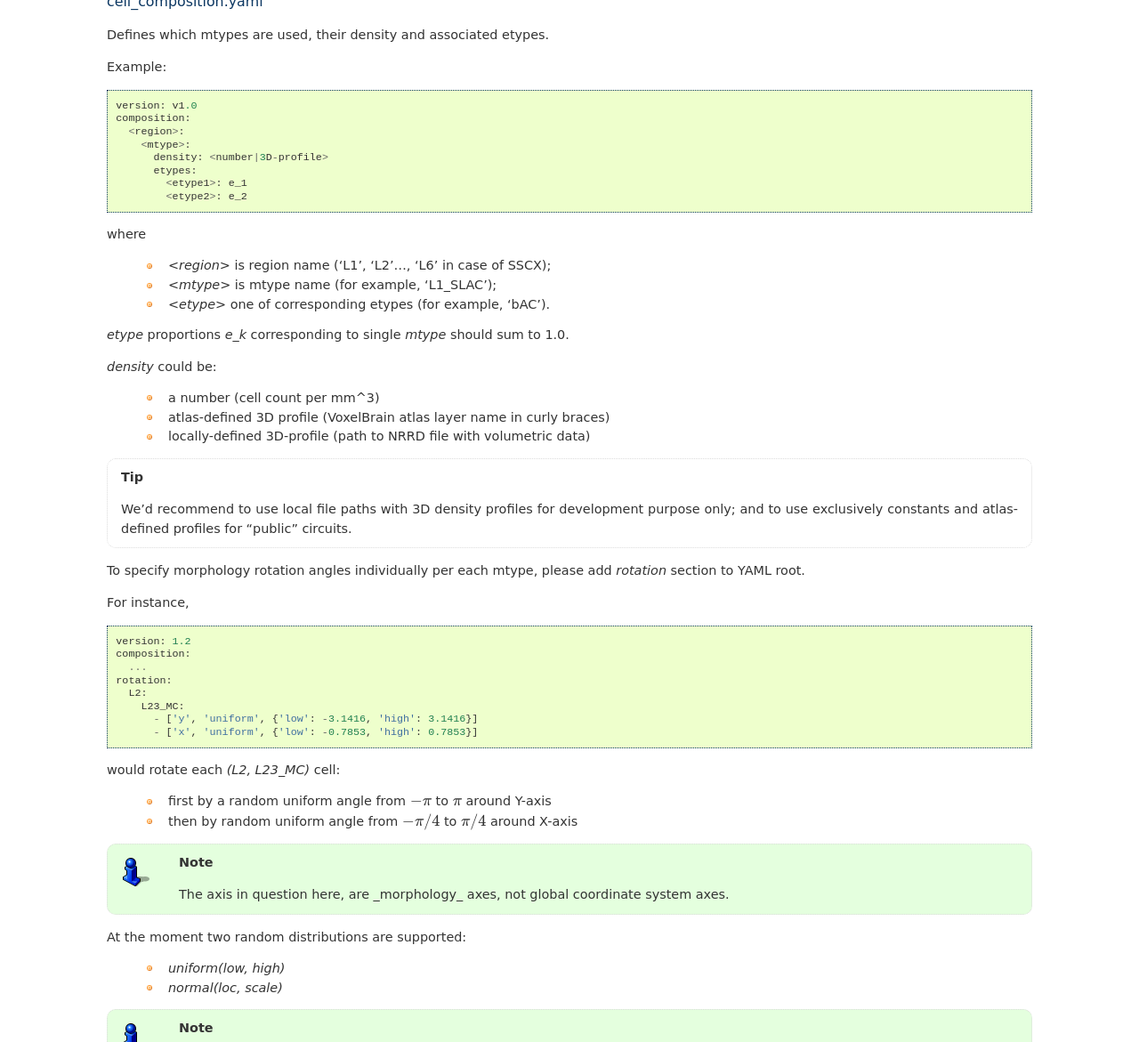
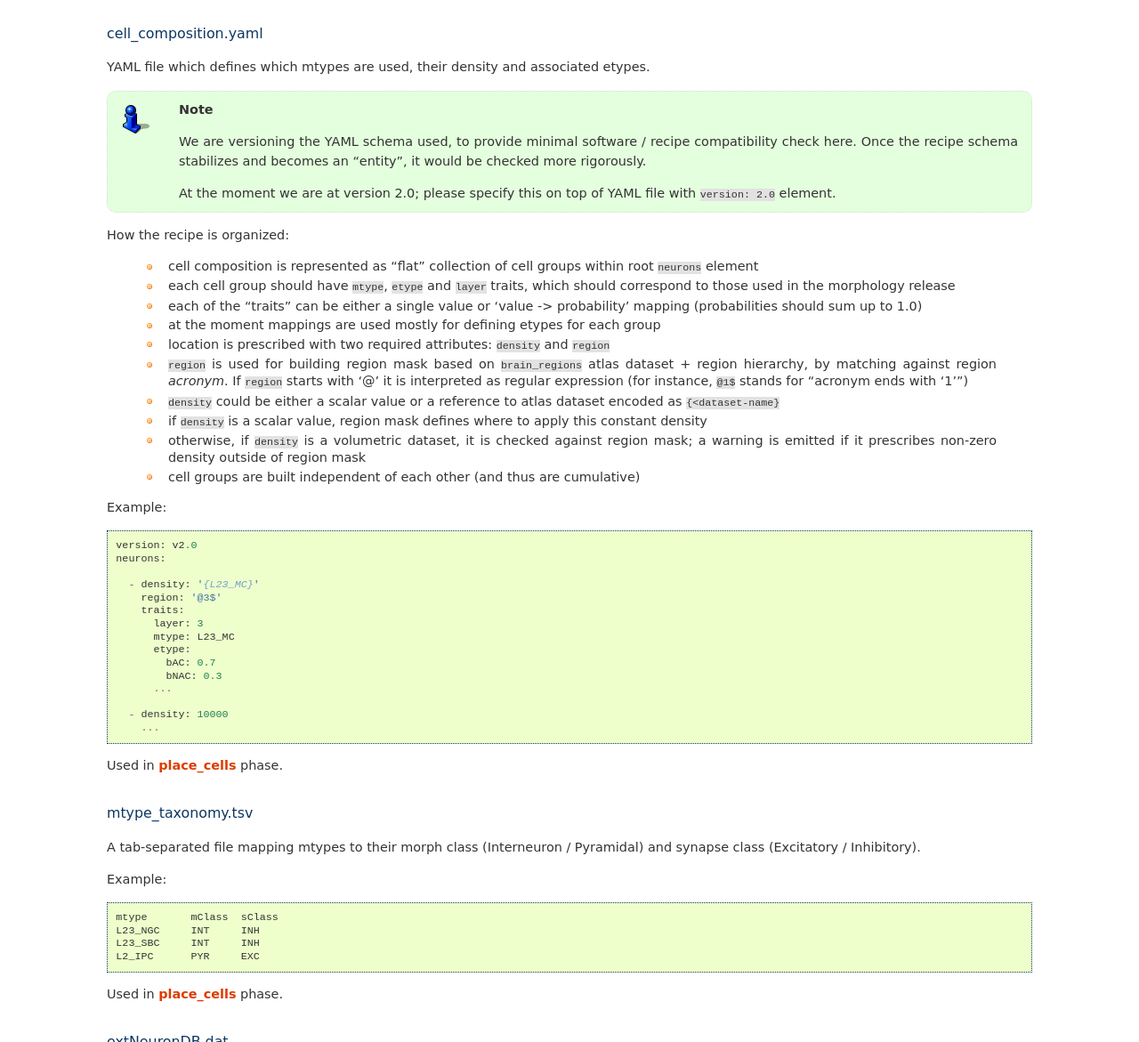
Before and after one commit to BlueBrain/circuit-build, a Sphinx documentation site: the page built from doc/source/bioname.rst, in a window 1280 px wide and 1400 px high, scrolled down 1848 px, cut to the strip 229-1400 px from the top of the window. Shown: the whole strip at 89% size. Built offline with Sphinx 7.4.7, drawn with Linux system fonts in a browser that asks for light colours; some of the changed text lies outside the part shown.

Commit message:
Updated cell composition recipe documentation
Change-Id: Id30bc1dd72756ebcee8b24f73a3f5a23c21a20e7

```diff
--- a/doc/source/bioname.rst
+++ b/doc/source/bioname.rst
@@ -11,6 +11,8 @@ The following parts should define a *reproducible* circuit release:
 Eventually `bioname` and `entities` would become `Nexus`-stored entities in a strict sense (i.e. validated against some schema, immutable, accessible by URL). At the moment though these are files stored at specified paths on GPFS.
 
 Let us describe the contents of `bioname` in more detail now.
+
+For a full example of `bioname` see also: :ref:`ref-faq-bioname`
 
 
 Bioname
@@ -99,69 +101,46 @@ An example of full ``MANIFEST.yaml``:
 
 cell_composition.yaml
 ~~~~~~~~~~~~~~~~~~~~~
-Defines which mtypes are used, their density and associated etypes.
+YAML file which defines which mtypes are used, their density and associated etypes.
+
+.. note::
+
+  We are versioning the YAML schema used, to provide minimal software / recipe compatibility check here. Once the recipe schema stabilizes and becomes an "entity", it would be checked more rigorously.
+
+  At the moment we are at version 2.0; please specify this on top of YAML file with ``version: 2.0`` element.
+
+How the recipe is organized:
+
+ * cell composition is represented as "flat" collection of cell groups within root ``neurons`` element
+ * each cell group should have ``mtype``, ``etype`` and ``layer`` traits, which should correspond to those used in the morphology release
+ * each of the "traits" can be either a single value or 'value -> probability' mapping (probabilities should sum up to 1.0)
+ * at the moment mappings are used mostly for defining etypes for each group
+ * location is prescribed with two required attributes: ``density`` and ``region``
+ * ``region`` is used for building region mask based on ``brain_regions`` atlas dataset + region hierarchy, by matching against region *acronym*. If ``region`` starts with '@' it is interpreted as regular expression (for instance, ``@1$`` stands for "acronym ends with '1'")
+ * ``density`` could be either a scalar value or a reference to atlas dataset encoded as ``{<dataset-name}``
+ * if ``density`` is a scalar value, region mask defines where to apply this constant density
+ * otherwise, if ``density`` is a volumetric dataset, it is checked against region mask; a warning is emitted if it prescribes non-zero density outside of region mask
+ * cell groups are built independent of each other (and thus are cumulative)
 
 Example:
 ::
 
-    version: v1.0
-    composition:
-      <region>:
-        <mtype>:
-          density: <number|3D-profile>
-          etypes:
-            <etype1>: e_1
-            <etype2>: e_2
+    version: v2.0
+    neurons:
 
-where
+      - density: '{L23_MC}'
+        region: '@3$'
+        traits:
+          layer: 3
+          mtype: L23_MC
+          etype:
+            bAC: 0.7
+            bNAC: 0.3
+          ...
 
- * `<region>` is region name ('L1', 'L2'..., 'L6' in case of SSCX);
- * `<mtype>` is mtype name (for example, 'L1_SLAC');
- * `<etype>` one of corresponding etypes (for example, 'bAC').
+      - density: 10000
+        ...
 
-`etype` proportions `e_k` corresponding to single `mtype` should sum to 1.0.
-
-`density` could be:
-
- * a number (cell count per mm^3)
- * atlas-defined 3D profile (VoxelBrain atlas layer name in curly braces)
- * locally-defined 3D-profile (path to NRRD file with volumetric data)
-
-.. tip::
-    We'd recommend to use local file paths with 3D density profiles for development purpose only; and to use exclusively constants and atlas-defined profiles for "public" circuits.
-
-To specify morphology rotation angles individually per each mtype, please add `rotation` section to YAML root.
-
-For instance,
-
-::
-
-  version: 1.2
-  composition:
-    ...
-  rotation:
-    L2:
-      L23_MC:
-        - ['y', 'uniform', {'low': -3.1416, 'high': 3.1416}]
-        - ['x', 'uniform', {'low': -0.7853, 'high': 0.7853}]
-
-would rotate each `(L2, L23_MC)` cell:
-
-  - first by a random uniform angle from :math:`-\pi` to :math:`\pi` around Y-axis
-  - then by random uniform angle from :math:`-\pi/4` to :math:`\pi/4` around X-axis
-
-.. note::
-
-  The axis in question here, are _morphology_ axes, not global coordinate system axes.
-
-At the moment two random distributions are supported:
-
-  - `uniform(low, high)`
-  - `normal(loc, scale)`
-
-.. note::
-
-  The names for distributions and their parameters are chosen according to `NumPy <https://docs.scipy.org/doc/numpy/reference/routines.random.html>`_ naming style.
 
 Used in :ref:`ref-phase-place-cells` phase.
 
--- a/doc/source/conf.py
+++ b/doc/source/conf.py
@@ -51,9 +51,9 @@ copyright = u'2018, NSE team'
 # built documents.
 #
 # The short X.Y version.
-version = '1.4'
+version = '1.5'
 # The full version, including alpha/beta/rc tags.
-release = '1.4'
+release = '1.5'
 
 # The language for content autogenerated by Sphinx. Refer to documentation
 # for a list of supported languages.
```
Also changed, not shown: doc/source/faq.rst (+15 -3 lines), 1 other file.
